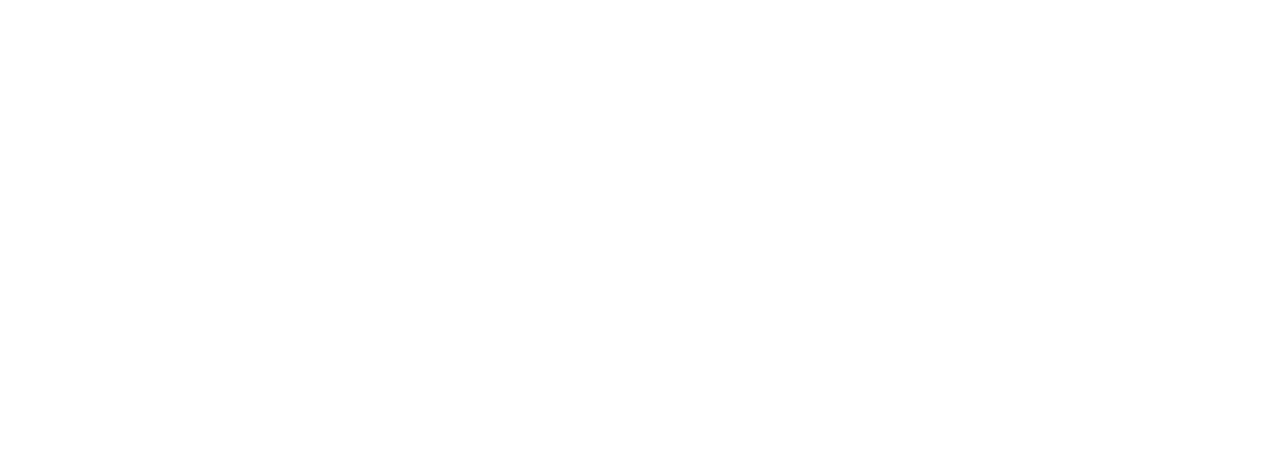
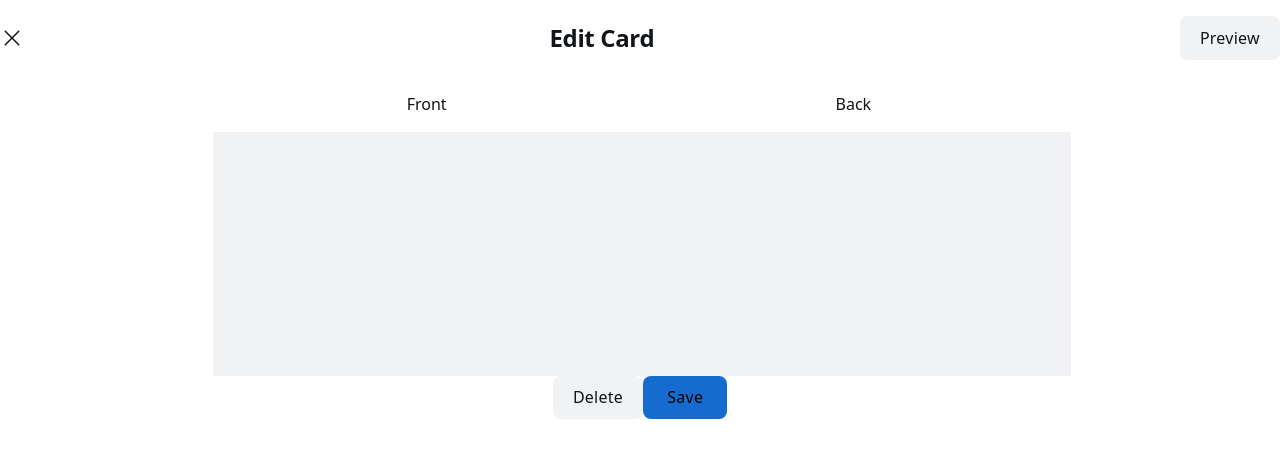
Before and after one commit to GuillermoBaldan/flashcards-a1, a React (Vite) app in the folder flashcards-a1-frontend/: page /edit-card/1 in a window 1280 px wide. Before the commit this address had no page. Shown: the top 458 px of the page. Built offline with nearby package versions, Linux system fonts and the light colour scheme; no server answers.

Commit message:
FIX: style of EditCard almost done

```diff
--- a/flashcards-a1-frontend/index.html
+++ b/flashcards-a1-frontend/index.html
@@ -5,6 +5,22 @@
     <link rel="icon" type="image/svg+xml" href="/vite.svg" />
     <meta name="viewport" content="width=device-width, initial-scale=1.0" />
     <title>Flashcards A1</title>
+    <style>
+      html, body {
+        margin: 0;
+        padding: 0;
+        height: 100%;
+        width: 100%;
+      }
+      #root {
+        margin: 0;
+        padding: 0;
+        height: 100%;
+        width: 100%;
+        display: flex;
+        flex-direction: column;
+      }
+    </style>
   </head>
   <body>
     <div id="root"></div>
--- a/flashcards-a1-frontend/src/App.css
+++ b/flashcards-a1-frontend/src/App.css
@@ -1,7 +1,6 @@
 #root {
   max-width: 1280px;
   margin: 0 auto;
-  padding: 2rem;
   text-align: center;
 }
 
--- a/flashcards-a1-frontend/src/App.tsx
+++ b/flashcards-a1-frontend/src/App.tsx
@@ -1,6 +1,7 @@
 import { BrowserRouter as Router, Route, Routes } from 'react-router-dom';
 import Decks from './pages/Decks'
 import CardsInDeck from './pages/CardsInDeck' // Importa el nuevo componente
+import EditCard from './pages/EditCard'; // Importa el componente EditCard
 import { useState } from 'react'
 import flashcardsData from './mocks/flashcards.json'
 import './App.css'
@@ -11,6 +12,7 @@ function App() {
       <Routes>
         <Route path="/decks" element={<Decks />} />
         <Route path="/decks/:deckId/cards" element={<CardsInDeck />} /> {/* Nueva ruta para CardsInDeck */}
+        <Route path="/edit-card/:cardId" element={<EditCard />} /> {/* Nueva ruta para EditCard */}
         <Route path="/" element={<Decks />} /> {/* Ruta por defecto para mostrar los mazos */}
       </Routes>
     </Router>
--- a/flashcards-a1-frontend/src/pages/EditCard.tsx
+++ b/flashcards-a1-frontend/src/pages/EditCard.tsx
@@ -3,6 +3,8 @@ import axios from 'axios';
 import { useParams, useNavigate } from 'react-router-dom';
 import { htmlToMarkdown } from '../utils/htmlToMarkdown';
 import { markdownToHtml } from '../utils/markdownTohtml';
+import ReactMarkdown from 'react-markdown';
+import RemarkGfm from 'remark-gfm';
 
 interface Card {
   _id: string;
@@ -18,6 +20,8 @@ const EditCard: React.FC = () => {
   const [front, setFront] = useState<string>('');
   const [back, setBack] = useState<string>('');
   const [deckId, setDeckId] = useState<string>('');
+  const [isEditing, setIsEditing] = useState<boolean>(true); // Nuevo estado para controlar el modo de edición/visualización
+  const [showFront, setShowFront] = useState<boolean>(true); // Nuevo estado para controlar qué lado se muestra en previsualización
 
   useEffect(() => {
     if (cardId) {
@@ -73,9 +77,12 @@ const EditCard: React.FC = () => {
   };
 
   return (
-    <div className="relative flex size-full min-h-screen flex-col bg-white justify-between group/design-root overflow-x-hidden" style={{ fontFamily: 'Manrope, "Noto Sans", sans-serif' }}>
-      <div>
-        <div className="flex items-center bg-white p-4 pb-2 justify-between">
+    <div className="relative flex flex-col bg-blue-200 justify-between group/design-root overflow-x-hidden" style={{ fontFamily: 'Manrope, "Noto Sans", sans-serif' }}>
+      {/* Contenedor principal del contenido, centrado y con scroll vertical si es necesario */}
+      <div className="flex-1 flex flex-col items-center w-full max-w-screen-xl mx-auto overflow-y-auto p-4">
+
+        {/* Cabecera */}
+        <div className="flex items-center bg-white pb-2 justify-between w-full">
           <div className="text-[#111418] flex size-12 shrink-0 items-center cursor-pointer" data-icon="X" data-size="24px" data-weight="regular" onClick={() => navigate(`/decks/${deckId}`)}>
             <svg xmlns="http://www.w3.org/2000/svg" width="24px" height="24px" fill="currentColor" viewBox="0 0 256 256">
               <path
@@ -84,31 +91,63 @@ const EditCard: React.FC = () => {
             </svg>
           </div>
           <h2 className="text-[#111418] text-lg font-bold leading-tight tracking-[-0.015em] flex-1 text-center pr-12">Edit Card</h2>
+          <button
+            className="flex min-w-[84px] max-w-[480px] cursor-pointer items-center justify-center overflow-hidden rounded-xl h-10 px-4 bg-[#f0f2f4] text-[#111418] text-sm font-bold leading-normal tracking-[0.015em]"
+            onClick={() => setIsEditing(!isEditing)}
+          >
+            <span className="truncate">{isEditing ? "Preview" : "Edit"}</span>
+          </button>
         </div>
-        <div className="flex max-w-[480px] flex-wrap items-end gap-4 px-4 py-3">
-          <label className="flex flex-col min-w-40 flex-1">
+
+        {/* Sección de contenido: Edición o Previsualización */}
+        {isEditing ? (
+          <div className="flex flex-row gap-4 justify-center items-start w-full mt-4">
+            <label className="flex flex-col w-1/3">
               <p className="text-[#111418] text-base font-medium leading-normal pb-2">Front</p>
               <textarea
-              className="form-input flex w-full min-w-0 flex-1 resize-none overflow-hidden rounded-xl text-[#111418] focus:outline-0 focus:ring-0 border-none bg-[#f0f2f4] focus:border-none min-h-36 placeholder:text-[#637488] p-4 text-base font-normal leading-normal"
+                className="form-input flex w-full min-w-0 resize-none overflow-hidden rounded-xl text-[#111418] focus:outline-0 focus:ring-0 border-none bg-[#f0f2f4] focus:border-none min-h-[240px] placeholder:text-[#637488] p-4 text-base font-normal leading-normal"
                 value={front}
                 onChange={(e) => setFront(e.target.value)}
               ></textarea>
             </label>
-        </div>
-        <div className="flex max-w-[480px] flex-wrap items-end gap-4 px-4 py-3">
-          <label className="flex flex-col min-w-40 flex-1">
+            <label className="flex flex-col w-1/3">
               <p className="text-[#111418] text-base font-medium leading-normal pb-2">Back</p>
               <textarea
-              className="form-input flex w-full min-w-0 flex-1 resize-none overflow-hidden rounded-xl text-[#111418] focus:outline-0 focus:ring-0 border-none bg-[#f0f2f4] focus:border-none min-h-36 placeholder:text-[#637488] p-4 text-base font-normal leading-normal"
+                className="form-input flex w-full min-w-0 resize-none overflow-hidden rounded-xl text-[#111418] focus:outline-0 focus:ring-0 border-none bg-[#f0f2f4] focus:border-none min-h-[240px] placeholder:text-[#637488] p-4 text-base font-normal leading-normal"
                 value={back}
                 onChange={(e) => setBack(e.target.value)}
               ></textarea>
             </label>
           </div>
+        ) : (
+          <div className="flex flex-col items-center justify-center gap-4 w-full mt-4">
+            <div className="flex flex-row gap-2">
+              <button
+                className={`flex min-w-[84px] max-w-[480px] cursor-pointer items-center justify-center overflow-hidden rounded-xl h-10 px-4 text-sm font-bold leading-normal tracking-[0.015em] ${showFront ? 'bg-[#166cce] text-white' : 'bg-[#f0f2f4] text-[#111418]'} p-4`}
+                onClick={() => setShowFront(true)}
+              >
+                <span className="truncate">Anverso</span>
+              </button>
+              <button
+                className={`flex min-w-[84px] max-w-[480px] cursor-pointer items-center justify-center overflow-hidden rounded-xl h-10 px-4 text-sm font-bold leading-normal tracking-[0.015em] ${!showFront ? 'bg-[#166cce] text-white' : 'bg-[#f0f2f4] text-[#111418]'}`}
+                onClick={() => setShowFront(false)}
+              >
+                <span className="truncate">Reverso</span>
+              </button>
             </div>
-      <div>
+            <div className="bg-[#f0f2f4] rounded-lg p-4 shadow-md w-2/3 min-h-36">
+              <ReactMarkdown remarkPlugins={[RemarkGfm]}>
+                {showFront ? front : back}
+              </ReactMarkdown>
+            </div>
+          </div>
+        )}
+      </div>
+
+      {/* Botones de acción inferiores */}
+      <div className="w-full max-w-screen-xl mx-auto p-4 flex justify-center">
         <div className="flex justify-stretch">
-          <div className="flex flex-1 gap-3 flex-wrap px-4 py-3 justify-between">
+          <div className="flex flex-1 gap-8 flex-wrap px-4 py-3 justify-between">
             <button
               className="flex min-w-[84px] max-w-[480px] cursor-pointer items-center justify-center overflow-hidden rounded-xl h-10 px-4 bg-[#f0f2f4] text-[#111418] text-sm font-bold leading-normal tracking-[0.015em]"
               onClick={handleDelete}
```
Lines whose indentation alone changed are shown as unchanged.
